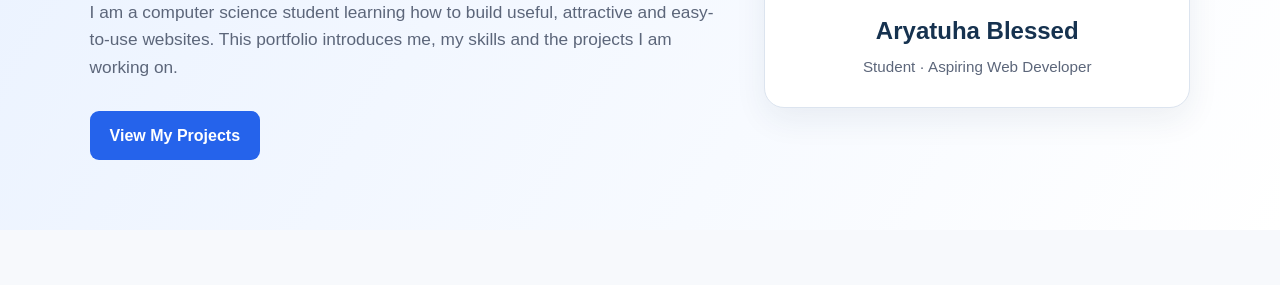
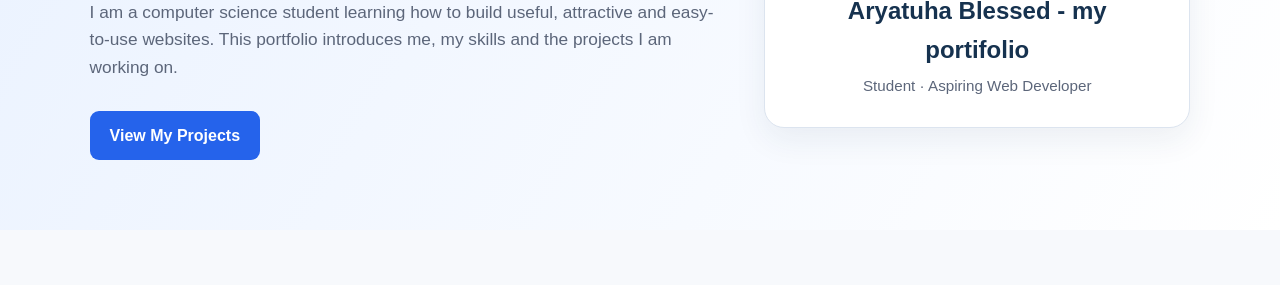
Before and after one commit to aryatuhabless1/my-portifolio, a plain HTML site: page index.html in a window 1280 px wide. Shown: the part 336-621 px from the top of the page. Drawn offline with Linux system fonts and the light colour scheme.

Commit message:
update portifolio webpage

```diff
--- a/index.html
+++ b/index.html
@@ -324,7 +324,7 @@
 
             <aside class="profile-card">
                 <div class="avatar">AB</div>
-                <h2>Aryatuha Blessed</h2>
+                <h2>Aryatuha Blessed - my portifolio</h2>
                 <p>Student · Aspiring Web Developer</p>
             </aside>
 
```
